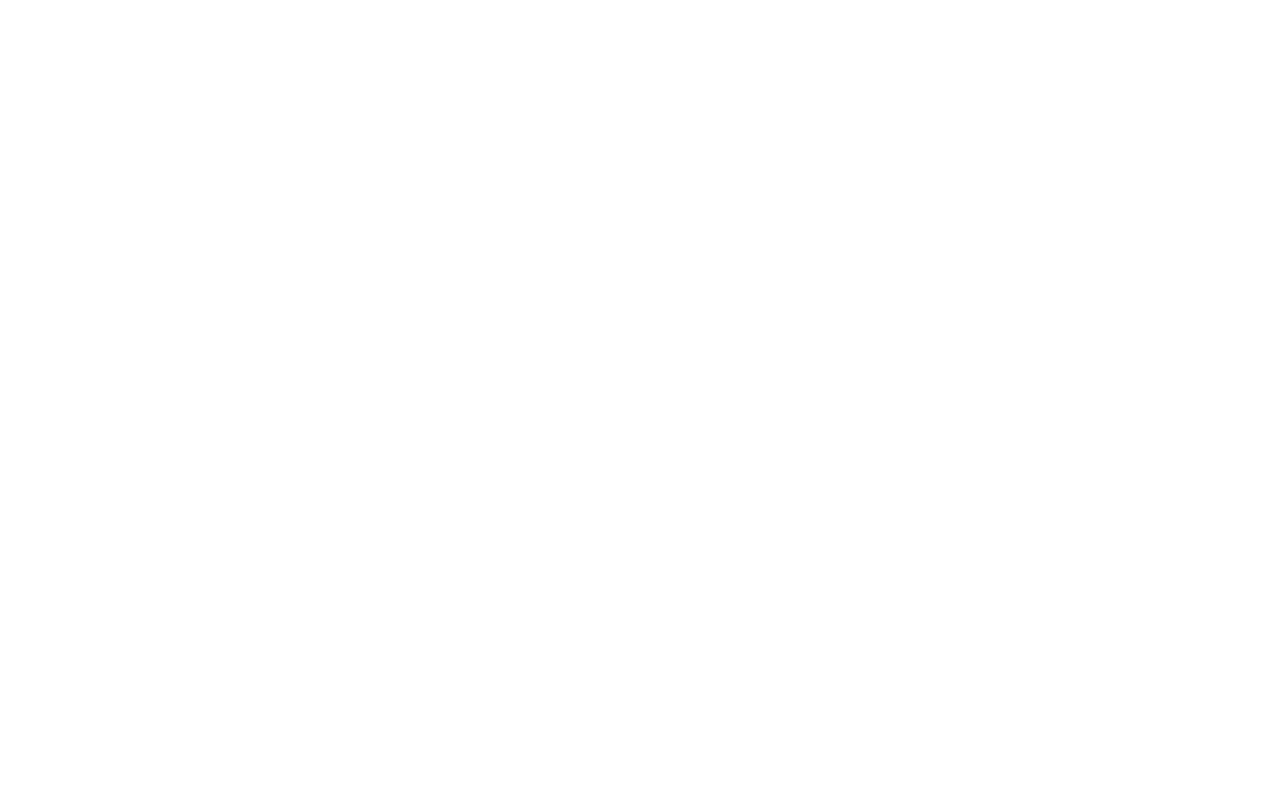
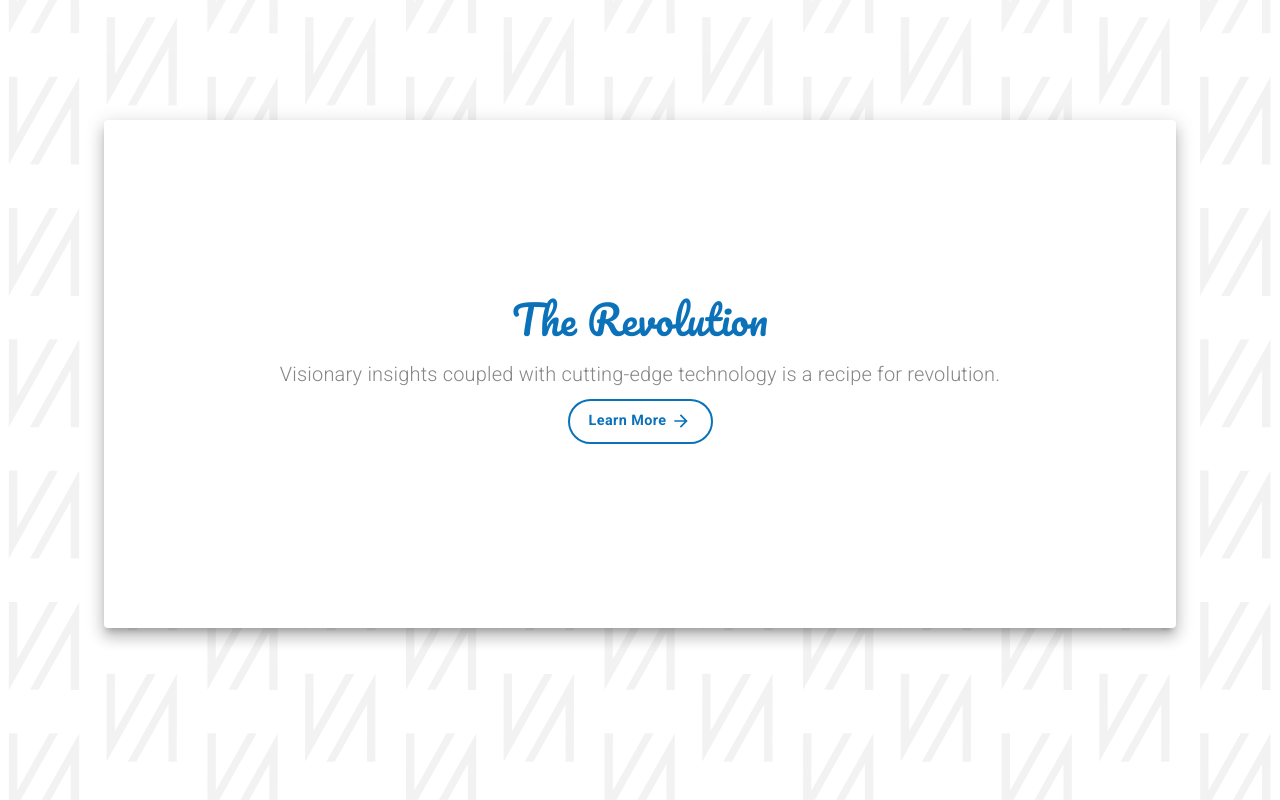
Before and after one commit to alsersan/arc-development, a React (Create React App) app: page /#/ in a window 1280 px wide. Shown: the part 1980-2780 px from the top of the page. Before the commit the page ends 1878 px from the top, so only its background shows below. Built offline with nearby package versions, Linux system fonts and the light colour scheme.

Commit message:
added revolution section to the homepage

```diff
--- a/src/components/pages/Home.js
+++ b/src/components/pages/Home.js
@@ -6,12 +6,15 @@
 import Button from "@material-ui/core/Button";
 import Typography from "@material-ui/core/Typography";
 import useMediaQuery from "@material-ui/core/useMediaQuery";
+import Card from "@material-ui/core/Card";
+import CardContent from "@material-ui/core/CardContent";
 
 import animationData from "../../animations/landinganimation/data";
 import ButtonArrow from "../ui/ButtonArrow";
 import customSoftwareIcon from "../../assets/Custom Software Icon.svg";
 import appDevelopmentIcon from "../../assets/mobileIcon.svg";
 import websiteIcon from "../../assets/websiteIcon.svg";
+import revolutionBackground from "../../assets/repeatingBackground.svg";
 
 const useStyles = makeStyles((theme) => ({
   mainContainer: {
@@ -64,15 +67,21 @@
     marginTop: "10rem",
     padding: "0 4rem",
     [theme.breakpoints.down("sm")]: {
-      marginTop: "6rem",
+      marginTop: "8rem",
     },
     [theme.breakpoints.down("xs")]: {
       padding: "0 1.5rem",
-      marginTop: "4rem",
+      marginTop: "6rem",
     },
   },
   servicesItemContainer: {
     marginBottom: "6rem",
+    [theme.breakpoints.down("sm")]: {
+      marginBottom: "5rem",
+    },
+    [theme.breakpoints.down("xs")]: {
+      marginBottom: "4rem",
+    },
   },
   serviceHeader: {
     marginBottom: "1rem",
@@ -92,6 +101,38 @@
   },
   icon: {
     marginLeft: "2rem",
+    [theme.breakpoints.down("xs")]: {
+      marginLeft: 0,
+      width: "10rem",
+    },
+  },
+  revolutionContainer: {
+    margin: "10rem 0",
+    backgroundImage: `url(${revolutionBackground})`,
+    backgroundSize: "cover",
+    backgroundRepeat: "no-repeat",
+    backgroundPosition: "center",
+    height: "70rem",
+    textAlign: "center",
+    [theme.breakpoints.down("md")]: {
+      height: "50rem",
+      margin: "8rem 0",
+    },
+    [theme.breakpoints.down("xs")]: {
+      height: "40rem",
+      margin: "6rem 0",
+    },
+    width: "100%",
+  },
+  revolutionCard: {
+    boxShadow: theme.shadows[10],
+    padding: "10rem",
+    [theme.breakpoints.down("md")]: {
+      padding: "6rem 2rem",
+    },
+    [theme.breakpoints.down("xs")]: {
+      padding: "3rem 0.5rem",
+    },
   },
 }));
 
@@ -102,7 +143,7 @@
 
   const defaultOptions = {
     loop: true,
-    autoplay: true,
+    autoplay: false,
     animationData: animationData,
     rendererSettings: {
       preserveAspectRatio: "xMidYMid slice",
@@ -212,7 +253,7 @@
               Extend Functionality. Extend Acccess. Increase Engagement.
             </Typography>
             <Typography variant="subtitle1">
-              Integrate your Web experiennce or create a standalone app{" "}
+              Integrate your Web experience or create a standalone app{" "}
               {matchesSM ? null : <br />} with either mobile platform.
             </Typography>
             <Button className={classes.learnButtonServices} variant="outlined">
@@ -246,7 +287,7 @@
               Reach more. Discover More. Sell More.
             </Typography>
             <Typography variant="subtitle1">
-              Optimized for search Engines, built for speed.
+              Optimized for search engines, built for speed.
             </Typography>
             <Button className={classes.learnButtonServices} variant="outlined">
               <span style={{ marginRight: 5 }}>Learn More</span>
@@ -266,6 +307,43 @@
           </Grid>
         </Grid>
       </Grid>
+
+      {/*----Revolution Block----*/}
+      <Grid
+        item
+        container
+        alignItems="center"
+        justify="center"
+        className={classes.revolutionContainer}
+      >
+        <Card className={classes.revolutionCard}>
+          <CardContent>
+            <Grid container direction="column" alignItems="center">
+              <Grid item>
+                <Typography variant="h3" gutterBottom>
+                  The Revolution
+                </Typography>
+              </Grid>
+              <Grid item>
+                <Typography variant="subtitle1" gutterBottom>
+                  Visionary insights coupled with cutting-edge technology is a
+                  recipe for revolution.
+                </Typography>
+              </Grid>
+              <Grid item>
+                <Button variant="outlined" className={classes.learnButtonHero}>
+                  <span style={{ marginRight: 5 }}>Learn More</span>
+                  <ButtonArrow
+                    height={20}
+                    width={20}
+                    fill={theme.palette.primary.main}
+                  />
+                </Button>
+              </Grid>
+            </Grid>
+          </CardContent>
+        </Card>
+      </Grid>
     </Grid>
   );
 };
--- a/src/components/ui/Theme.js
+++ b/src/components/ui/Theme.js
@@ -38,6 +38,11 @@
       color: arcBlue,
       lineHeight: 1.5,
     },
+    h3: {
+      fontFamily: "Pacifico",
+      fontSize: "2.5rem",
+      color: arcBlue,
+    },
     h4: {
       fontFamily: "Raleway",
       fontWeight: "700",
```
